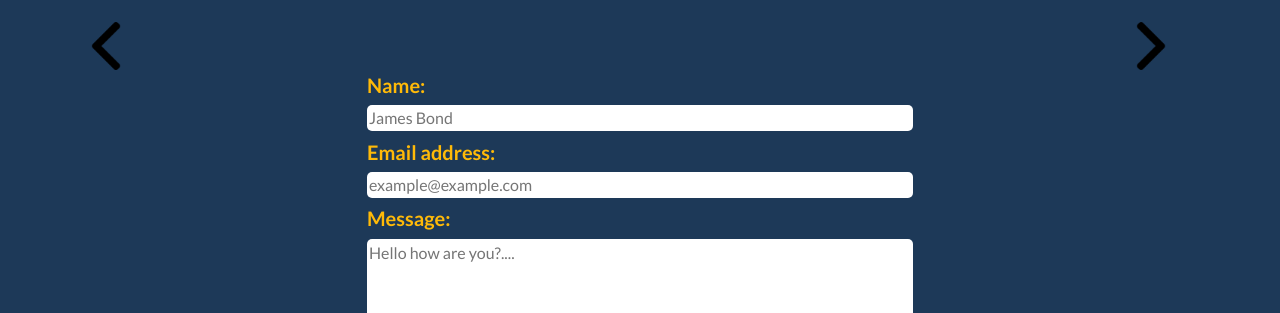
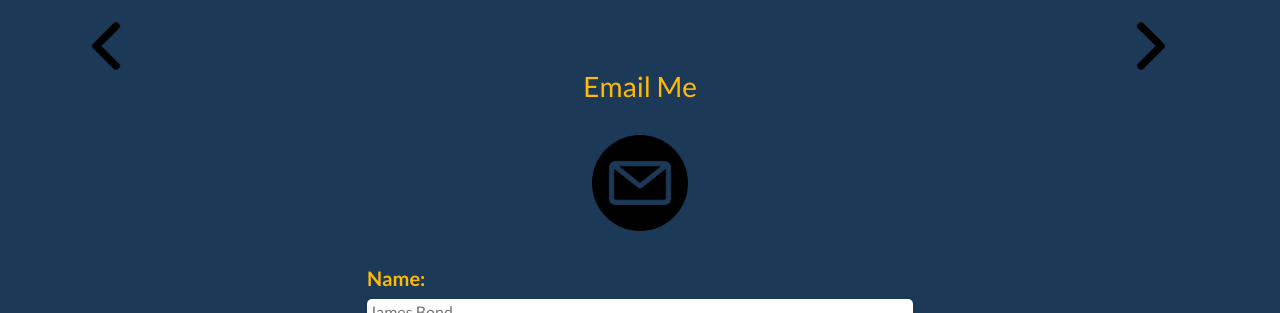
Before and after one commit to mjbc53/portfolio, a React (Create React App) app: page /contact in a window 1280 px wide. Shown: the part 360-673 px from the top of the page. Built offline with nearby package versions, Linux system fonts and the light colour scheme.

Commit message:
updated my portfolio

```diff
--- /dev/null
+++ b/src/components/ContactInfo/ContactInfo.js
@@ -0,0 +1,47 @@
+import React from "react";
+//import gihub and linkedin icons
+import emailIcon from '../../assets/images/icons/email.png'
+import whiteEmailIcon from '../../assets/images/icons/email_white.png'
+
+//footer component
+function ContactInfo(){
+
+  const ContactIcons = [
+    {
+      src: emailIcon,
+      alt: 'email icon',
+      href: 'mailto:mjbc53@gmail.com',
+    },
+  ]
+
+  function changeIconColorWhite(evt){
+    const hoveredIcon = evt.target.alt
+
+   if(hoveredIcon === 'email icon'){
+      evt.target.src = whiteEmailIcon
+    }
+  }
+
+  function changeIconColorBlack(evt){
+    const hoveredIcon = evt.target.alt
+
+    if(hoveredIcon === 'email icon'){
+      evt.target.src = emailIcon
+    }
+
+  }
+
+
+  return (
+    <footer className="d-flex justify-content-center py-4 flex-wrap">
+      {ContactIcons.map(icon => (
+         <a  href={icon.href}  rel="noreferrer" className="px-5 mb-2" target="_blank" key={icon.alt}>
+         <img className="icon-size" src={icon.src} alt={icon.alt} onMouseEnter={changeIconColorWhite}
+         onMouseLeave={changeIconColorBlack}/>
+       </a>
+      ))}
+</footer>
+  )
+}
+
+export default ContactInfo
--- a/src/index.css
+++ b/src/index.css
@@ -23,6 +23,11 @@
 .pink-text{
 color: var(--byzantine);
 text-shadow: var(--orange-yellow) 1px 1px 2px;
+}
+
+.yellow-text{
+  color: var(--orange-yellow);
+  text-align: center;
 }
 
 .white-text{
--- a/src/pages/Contact.js
+++ b/src/pages/Contact.js
@@ -3,6 +3,7 @@ import React, { useState } from 'react'
 import { validateEmail, captializeFirstLetter } from '../utils/helpers'
 import emailjs from '@emailjs/browser'
 import ArrowBar from '../components/ArrowBar'
+import ContactInfo from '../components/ContactInfo/ContactInfo'
 
 //contact page component
 function ContactPage(){
@@ -80,6 +81,10 @@ function ContactPage(){
       <ArrowBar page='contact'/>
     <div className="row justify-content-center">
 
+      <div className='d-flex flex-column align-items-center'>
+        <h3 className='yellow-text'>Email Me</h3>
+        <ContactInfo/>
+      </div>
       <form
       action='mailto:mjbc53@gmail.com'
       method='POST'
--- a/src/pages/Home.js
+++ b/src/pages/Home.js
@@ -15,6 +15,7 @@ function Home(){
             Welcome to my personal portfolio and Thank you for visiting!<br/>
             If you have any questions for me on the page or myself please shoot
             me an email in the contact section or by clicking the email link in the footer of the page.
+            The footer also contains links to my GitHub and LinkedIn accounts.
           </p>
           <img src={gif} className="mb-5 gif-style" alt='gif of a cyber punk city'/>
         </div>
--- a/src/pages/Portfolio.js
+++ b/src/pages/Portfolio.js
@@ -7,39 +7,39 @@ function Portfolio(){
   //set projects so they can be mapped over
   const projects = [
     {
-      name: 'Capital Opulence',
-      deployedAt: 'https://capital-opulence.herokuapp.com/',
-      githubRepo: 'https://github.com/Collin-W/Capital-Opulence',
-      cssClass: 'capOpBGImg',
-      description: 'Personal finance tracker'
+      name: 'Mantis Mocha',
+      deployedAt: 'https://mantismocha.herokuapp.com/',
+      githubRepo: 'https://github.com/Ahmed-Sajjad111/mantis-mocha',
+      cssClass: 'MantisMochaImg',
+      description: 'Coffee shop E-commerce. Welcome to Mantis Mocha your new favorite e-commerce coffee shop'
     },
     {
       name: 'Movies & Munchies',
       deployedAt: 'https://ahmed-sajjad111.github.io/Munchies-and-Movies/',
       githubRepo: 'https://github.com/Ahmed-Sajjad111/Munchies-and-Movies',
       cssClass: 'MandMImg',
-      description: 'Movie and restaurant finder'
+      description: 'Movie and restaurant finder for your next big date night.'
     },
     {
-      name: 'Mantis Mocha',
-      deployedAt: 'https://mantismocha.herokuapp.com/',
-      githubRepo: 'https://github.com/Ahmed-Sajjad111/mantis-mocha',
-      cssClass: 'MantisMochaImg',
-      description: 'Coffe shop E-commerce'
+      name: 'Capital Opulence',
+      deployedAt: 'https://capital-opulence.herokuapp.com/',
+      githubRepo: 'https://github.com/Collin-W/Capital-Opulence',
+      cssClass: 'capOpBGImg',
+      description: 'Personal finance tracker. Track your spending and income with this personal finance tracker'
     },
     {
       name: 'The FullStack Block',
       deployedAt: 'https://the-fullstack-blog.herokuapp.com/',
       githubRepo: 'https://github.com/mjbc53/fullstack-blog',
       cssClass: 'FSBlogImg',
-      description: 'Fullstack blog'
+      description: 'Fullstack fully functioning blog for anyone to use.'
     },
     {
       name: 'Daily Scheduler',
       deployedAt: 'https://mjbc53.github.io/daily-scheduler/',
       githubRepo: 'https://github.com/mjbc53/daily-scheduler',
       cssClass: 'DaySchedImg',
-      description: 'Daily planner'
+      description: 'Daily planner. This planner allows you to plan out your day hour by hour'
     },
   ]
   return(
@@ -48,7 +48,7 @@ function Portfolio(){
     <div className="row justify-content-center ">
       <h3 className="pink-text text-center large-text col-12">Portfolio</h3>
       {projects.map ( project => (
-        <div className={`${project.cssClass} col-md-5 col-10 mt-3 d-flex justify-content-center align-items-center port-shadow`} key={project.name}>
+        <div className={`${project.cssClass} col-md-10 col-10 mt-3 d-flex justify-content-center align-items-center port-shadow`} key={project.name}>
          <div className="row">
          <a href={project.deployedAt} target='_blank' rel="noreferrer" className="port-a hide text-center mb-3">{project.name}</a>
          <a href={project.githubRepo} target='_blank' rel="noreferrer" className="port-a hide text-center mb-3">GitHub</a>
```
